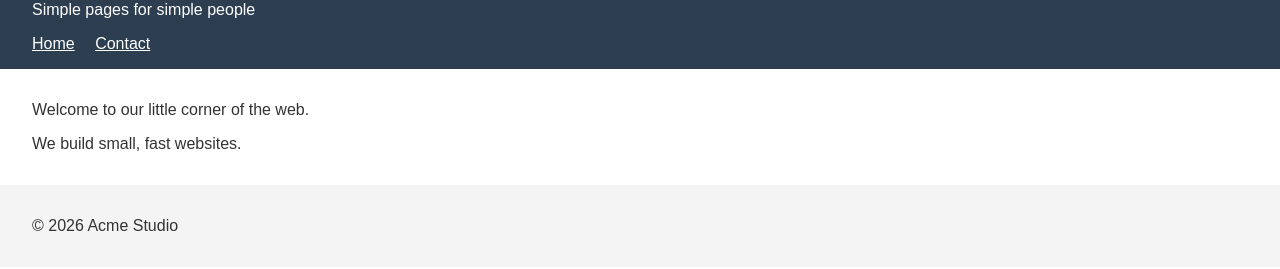
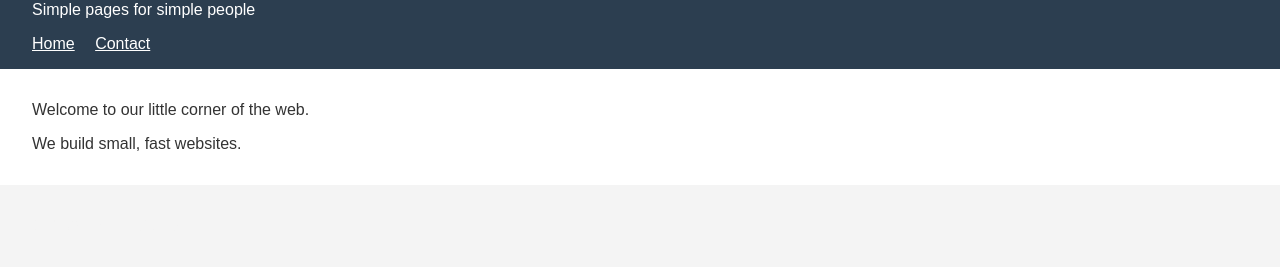
Before and after one commit to RomeoFrancoBarro/Git-Baselining, a plain HTML site: page index.html in a window 1280 px wide. Shown: the part 95-364 px from the top of the page. Drawn offline with Linux system fonts and the light colour scheme.

Commit message:
Update footer colors

```diff
--- a/style.css
+++ b/style.css
@@ -22,6 +22,6 @@ main {
 
 footer {
   background: #f4f4f4;
-  color: #333333;
+  color: #f4f4f4;
   padding: 1rem 2rem;
 }
```
